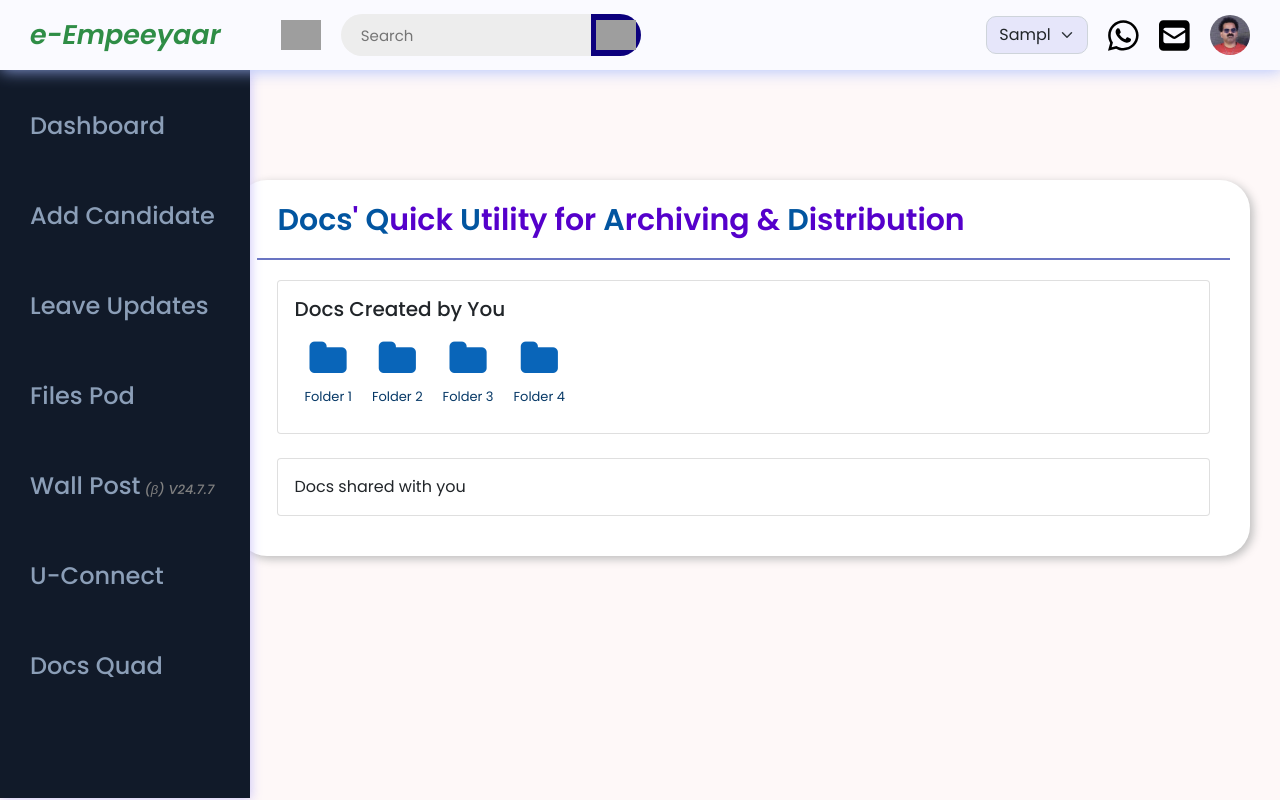
After one commit to AthulSree/e_empeeyaar, a Django app: template Docsquad/templates/doc_squad.html in a window 1280 px wide. The commit adds this page. Run offline with Django 3.2, Linux system fonts and the light colour scheme; the template is opened without the code that fills it: most values are stand-ins (such as "Sample title", 1, 10 or a date in 2020); parts of the project's set-up code (start-up, migrations or seed data) failed here and were passed over; some libraries are stand-ins or nearby versions; grey boxes are pictures that could not be loaded.

Commit message:
Docsquad included

```diff
--- /dev/null
+++ b/Docsquad/admin.py
@@ -0,0 +1,3 @@
+from django.contrib import admin
+
+# Register your models here.
--- /dev/null
+++ b/Docsquad/apps.py
@@ -0,0 +1,6 @@
+from django.apps import AppConfig
+
+
+class DocsquadConfig(AppConfig):
+    default_auto_field = 'django.db.models.BigAutoField'
+    name = 'Docsquad'
--- /dev/null
+++ b/Docsquad/models.py
@@ -0,0 +1,3 @@
+from django.db import models
+
+# Create your models here.
--- /dev/null
+++ b/Docsquad/templates/doc_squad.html
@@ -0,0 +1,108 @@
+{% extends 'header.html' %}
+
+{% load static %}
+{% block content %}
+<style>
+<style>
+	.card {
+		border: 1px solid #ddd;
+		border-radius: 8px;
+		box-shadow: 0 2px 4px rgba(0, 0, 0, 0.1);
+		padding: 16px;
+		max-width: 600px;
+		margin: 20px auto;
+	}
+	.card-body {
+		padding: 16px;
+	}
+	.folder-list {
+		display: inline-flex;
+		flex-wrap: wrap;
+		justify-content: space-between;
+	}
+	.folder {
+		display: flex;
+		flex-direction: column;
+		align-items: center;
+		margin: 10px;
+		text-align: center;
+		cursor: pointer;
+		transition: transform 0.2s;
+        color: #0965b9
+	}
+	.folder:hover {
+		transform: scale(1.05);
+	}
+	.folder i {
+		font-size: 40px;
+		margin-bottom: 8px;
+	}
+	.folder-name {
+		font-size: 13px;
+        color: #063866
+	}
+</style>
+
+</style>
+
+	<div class="main">
+
+		{% if pagestat != NULL %}
+			<input type="hidden" id="id_pagestat" value="{{pagestat}}">
+		{% endif %}
+
+
+		<div class="report-container">
+			<div class="report-header">
+				<h1 class="recent-Articles">
+					<span style="color: #0255a0;">Docs</span>'
+					<span style="color: #0255a0;">Q</span>uick
+					<span style="color: #0255a0;">U</span>tility for
+					<span style="color: #0255a0;">A</span>rchiving &
+					<span style="color: #0255a0;">D</span>istribution
+				</h1>
+				<input type="hidden" id="leave_update_list" value="{% url 'leaveUpdate_list' %}"></input>
+
+		</div>
+
+		<div
+			class="report-body" id="leaveUpdate_list_table">
+			{# table goes here #}
+
+
+<div class="card">
+	<div class="card-body">
+		<h5>Docs Created by You</h5>
+		<div class="folder-list">
+			<div class="folder">
+				<i class="fa fa-folder" aria-hidden="true"></i>
+				<span class="folder-name">Folder 1</span>
+			</div>
+			<div class="folder">
+				<i class="fa fa-folder" aria-hidden="true"></i>
+				<span class="folder-name">Folder 2</span>
+			</div>
+			<div class="folder">
+				<i class="fa fa-folder" aria-hidden="true"></i>
+				<span class="folder-name">Folder 3</span>
+			</div>
+			<div class="folder">
+				<i class="fa fa-folder" aria-hidden="true"></i>
+				<span class="folder-name">Folder 4</span>
+			</div>
+		</div>
+	</div>
+</div>
+
+
+			<br>
+			<div class="card">
+				<div class="card-body">
+					Docs shared with you
+				</div>
+			</div>
+
+
+		</div>
+	</div>
+</div>{% endblock %}
--- /dev/null
+++ b/Docsquad/tests.py
@@ -0,0 +1,3 @@
+from django.test import TestCase
+
+# Create your tests here.
--- /dev/null
+++ b/Docsquad/urls.py
@@ -0,0 +1,6 @@
+from  django.urls import path # type: ignore
+from . import views
+
+urlpatterns = [
+    path('',views.docsquad_land, name='docsquad_land'),
+]
--- /dev/null
+++ b/Docsquad/views.py
@@ -0,0 +1,6 @@
+from django.shortcuts import render #type: ignore
+
+# Create your views here.
+
+def docsquad_land(request):
+    return render(request,'doc_squad.html')
--- a/candidate/templates/header.html
+++ b/candidate/templates/header.html
@@ -79,6 +79,12 @@
 					<a  href="{% url 'connect_to_server' %}"  class="nav-option {% if option == 'uconnect' %}option1{% endif %}">
 						<h4>U-Connect<span class="timestampcontainer"></span></h4>
 					</a>
+
+					<!-- Docs Quad option -->
+					<a  href="{% url 'docsquad_land' %}" class="nav-option {% if option == 'files_pod' %}option1{% endif %}">
+						<h4>Docs Quad</h4>
+					</a>
+
 				</div>
 			</nav>
 		</div>
--- a/candidate/views.py
+++ b/candidate/views.py
@@ -13,7 +13,7 @@ import pdfkit,calendar,os,fitz,base64 # type: ignore
 from my_mpr.settings import WKHTMLTOPDF_PATH,MPR_HTML_HEAD,SIGNED_MPR_SIGN_IMG_PATH  # type: ignore
 from django.core.mail import EmailMultiAlternatives # type: ignore
 from django.views.decorators.csrf import csrf_exempt # type: ignore
-from weasyprint import HTML # type: ignore
+# from weasyprint import HTML # type: ignore
 from django.core.exceptions import ObjectDoesNotExist # type: ignore
 import paramiko # type: ignore
 import os
--- a/my_mpr/urls.py
+++ b/my_mpr/urls.py
@@ -19,5 +19,6 @@ from django.urls import path,include
 
 urlpatterns = [
     path('',include('candidate.urls')),
+    path('docsquad',include('Docsquad.urls')),
     path('admins/', admin.site.urls),
 ]
```
Also changed, not shown: Docsquad/__init__.py (added), Docsquad/migrations/__init__.py (added), 1 other file.
